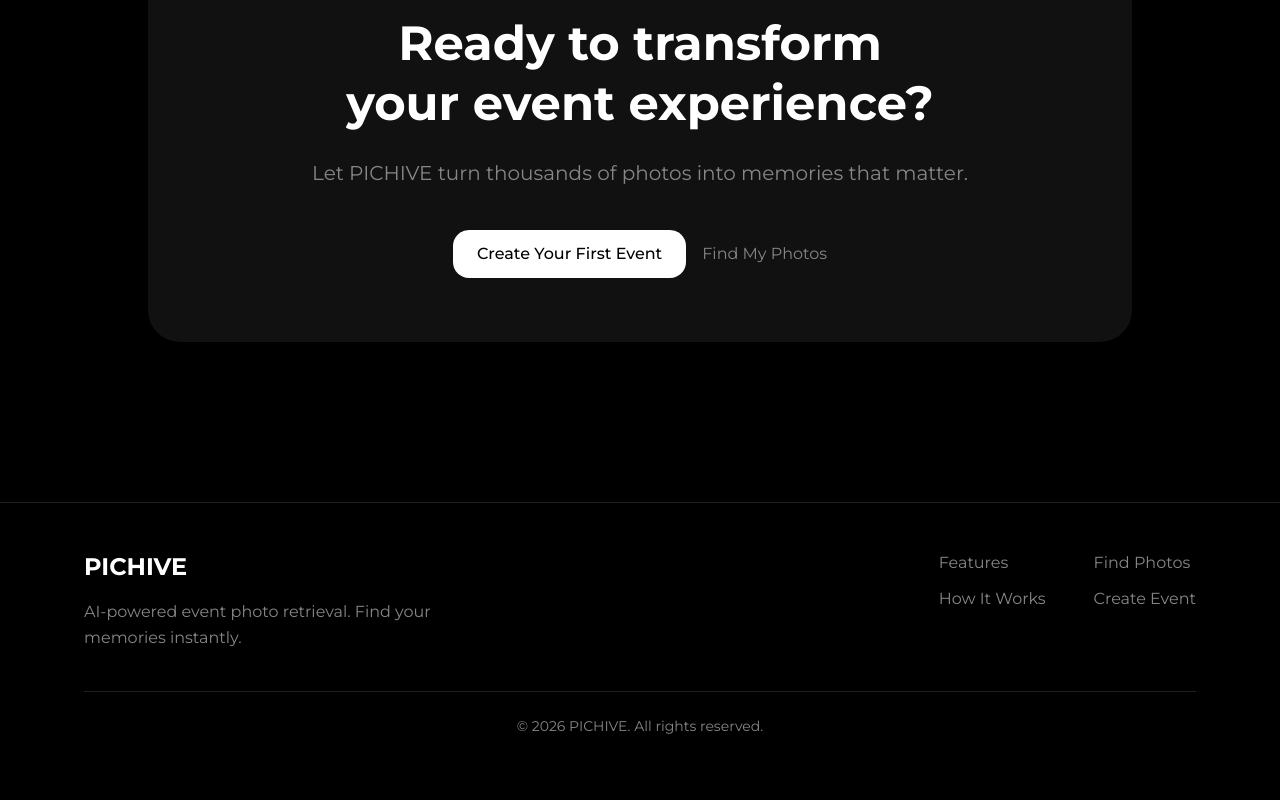
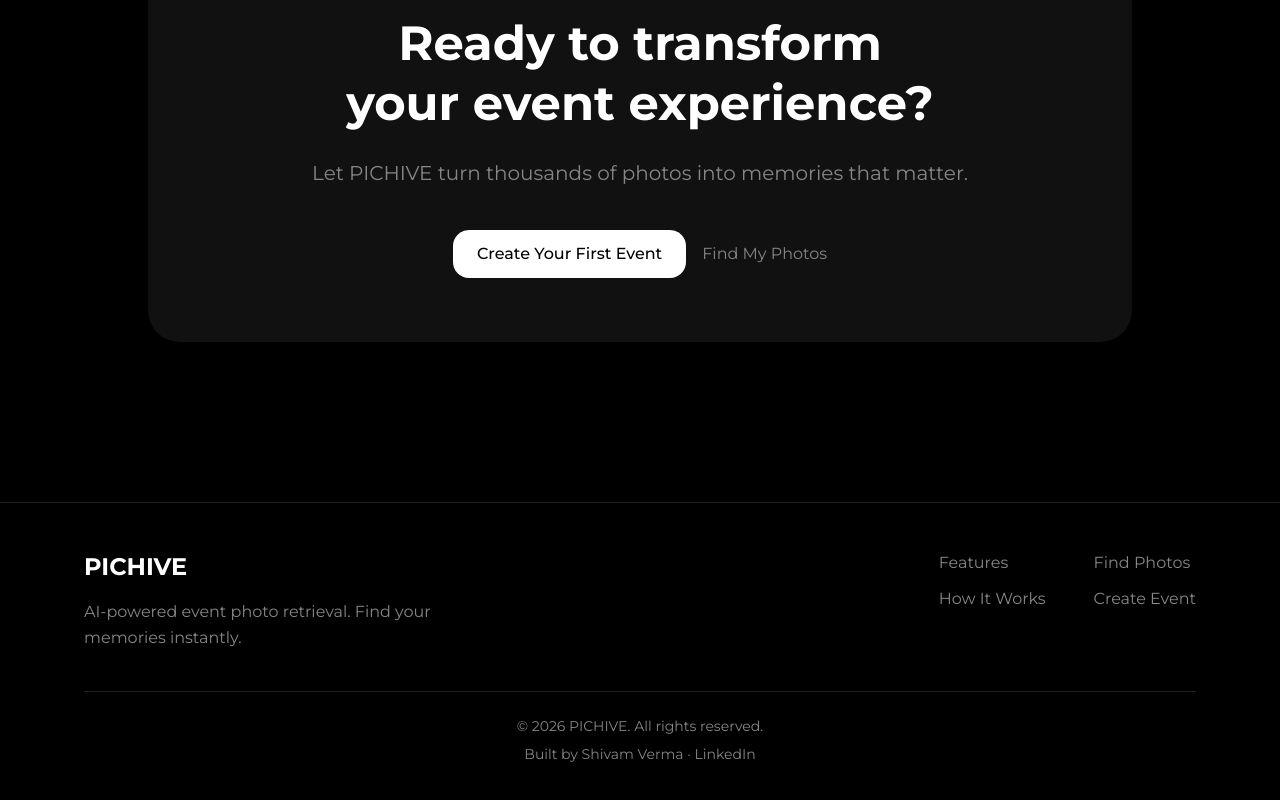
Before and after one commit to Shivamv2209/pichive-front, a React (Vite) app: page / in a window 1280 px wide. Shown: the part 4087-4887 px from the top of the page. Built offline with nearby package versions, Linux system fonts and the light colour scheme.

Commit message:
privacy badges added

```diff
--- a/src/components/Footer.jsx
+++ b/src/components/Footer.jsx
@@ -1,27 +1,20 @@
 export default function Footer() {
   return (
     <footer className="border-t border-[#1f1f1f] mt-20">
-
       <div className="max-w-6xl mx-auto px-5 py-12">
-
         {/* Top */}
         <div className="flex flex-col md:flex-row md:justify-between gap-10">
-
           {/* Brand */}
           <div className="max-w-sm">
-            <h2 className="text-white text-2xl font-bold mb-4">
-              PICHIVE
-            </h2>
+            <h2 className="text-white text-2xl font-bold mb-4">PICHIVE</h2>
 
             <p className="text-[#868686] leading-relaxed">
-              AI-powered event photo retrieval.
-              Find your memories instantly.
+              AI-powered event photo retrieval. Find your memories instantly.
             </p>
           </div>
 
           {/* Links */}
           <div className="flex flex-col sm:flex-row gap-8 sm:gap-12">
-
             <div className="flex flex-col gap-3">
               <a
                 href="#features"
@@ -53,7 +46,6 @@ export default function Footer() {
                 Create Event
               </a>
             </div>
-
           </div>
         </div>
 
@@ -62,10 +54,19 @@ export default function Footer() {
           <p className="text-sm text-[#868686]">
             © 2026 PICHIVE. All rights reserved.
           </p>
+          <p className="text-sm text-[#868686] mt-2">
+            Built by Shivam Verma ·{" "}
+            <a
+              href="https://www.linkedin.com/in/shivam-verma-2bb716294/"
+              target="_blank"
+              rel="noopener noreferrer"
+              className="hover:text-white transition"
+            >
+              LinkedIn
+            </a>
+          </p>
         </div>
-
       </div>
-
     </footer>
   );
 }
--- a/src/pages/SearchPage.jsx
+++ b/src/pages/SearchPage.jsx
@@ -59,9 +59,9 @@ function SearchPage() {
   const startCamera = async () => {
     try {
       const stream = await navigator.mediaDevices.getUserMedia({
-        video:{
-          facingMode:"user",
-        }
+        video: {
+          facingMode: "user",
+        },
       });
 
       streamRef.current = stream;
@@ -82,46 +82,41 @@ function SearchPage() {
 
   useEffect(() => {
     startCamera();
-    return ()=>{
-        if (streamRef.current){
-            streamRef.current.getTracks().forEach(track => track.stop())
+    return () => {
+      if (streamRef.current) {
+        streamRef.current.getTracks().forEach((track) => track.stop());
       }
-    }
+    };
   }, []);
 
-  const handleFindPhotos= async ()=>{
-    try{
-        if(!capturedImage) return;
+  const handleFindPhotos = async () => {
+    try {
+      if (!capturedImage) return;
       const formData = new FormData();
       setLoading(true);
-        formData.append(
-            "selfie",
-            capturedImage,
-            "selfie.jpg"
+      formData.append("selfie", capturedImage, "selfie.jpg");
+      const result = await axios.post(
+        `${import.meta.env.VITE_API_URL}/api/search/${event_code}`,
+        formData,
       );
-        const result = await axios.post(`${import.meta.env.VITE_API_URL}/api/search/${event_code}`,
-            formData,
-        )
-        const urls = result.data.urls
+      const urls = result.data.urls;
       setLoading(false);
-        navigate(`/photos/${event_code}`,
-            {
-                state:{
-                    urls:urls
+      navigate(`/photos/${event_code}`, {
+        state: {
+          urls: urls,
+        },
+      });
+    } catch (err) {
+      console.error(err);
     }
-            }
-        )
-    }catch(err){
-        console.error(err)
-    }
-  }
+  };
 
   return (
     <>
       <NavbarPages />
       {loading ? (
         <SearchLoading eventName={event} />
-      ):(
+      ) : (
         <div className="max-w-5xl mx-auto px-5 mt-24 md:mt-40">
           <div className="flex flex-col items-center">
             <div className="w-20 rounded-xl bg-[#868686] p-2 border border-white flex items-center justify-center">
@@ -155,21 +150,37 @@ function SearchPage() {
               <div className="flex justify-center mt-6">
                 {capturedImage ? (
                   <div className="flex flex-col sm:flex-row items-center gap-4">
-                  <button onClick={handleFindPhotos} className="w-full sm:w-auto bg-white text-black px-6 py-3 rounded-2xl">
+                    <button
+                      onClick={handleFindPhotos}
+                      className="w-full sm:w-auto bg-white text-black px-6 py-3 rounded-2xl"
+                    >
                       Find My Photos
                     </button>
-                  <button onClick={handleRetake} className="w-full sm:w-auto bg-white text-black px-6 py-3 rounded-2xl">
+                    <button
+                      onClick={handleRetake}
+                      className="w-full sm:w-auto bg-white text-black px-6 py-3 rounded-2xl"
+                    >
                       Retake Selfie
                     </button>
                   </div>
                 ) : (
+                  <>
                     <button
                       onClick={captureSelfie}
                       className="bg-white text-black px-6 py-3 rounded-2xl mt-8"
                     >
                       Capture Selfie
                     </button>
+                  </>
                 )}
+              </div>
+              <div className="mt-4 p-4 rounded-xl bg-green-50 border border-green-200">
+                      <h3 className="font-semibold text-green-700">
+                        🔒 Your selfie stays private
+                      </h3>
+                      <p className="text-sm text-gray-600 mt-1">
+                        Your selfie is used only to find your photos and is never permanently stored.
+                      </p>
                     </div>
             </div>
           </div>
--- a/src/pages/UploadPhotosPage.jsx
+++ b/src/pages/UploadPhotosPage.jsx
@@ -241,6 +241,14 @@ function UploadPhotosPage() {
                     </div>
                   ))}
                 </div>
+                <div className="mt-4 p-4 rounded-xl bg-blue-50 border border-blue-200">
+                  <h3 className="font-semibold text-blue-700">
+                    🗑️ Privacy-first storage
+                  </h3>
+                  <p className="text-sm text-gray-600 mt-1">
+                    Photos are retained for only a short period and are regularly removed for privacy.
+                  </p>
+                </div>
                 <div className="w-full">
                   <button
                     onClick={handleUpload}
@@ -261,7 +269,9 @@ function UploadPhotosPage() {
                     }}
                   />
                 </div>
-                <h3 className="text-white font-bold text-lg md:text-xl text-center mt-4">{stage}</h3>
+                <h3 className="text-white font-bold text-lg md:text-xl text-center mt-4">
+                  {stage}
+                </h3>
                 <p className="text-[#868686] mt-2 text-center">{progress}%</p>
               </>
             )}
```
Lines whose indentation alone changed are shown as unchanged.
